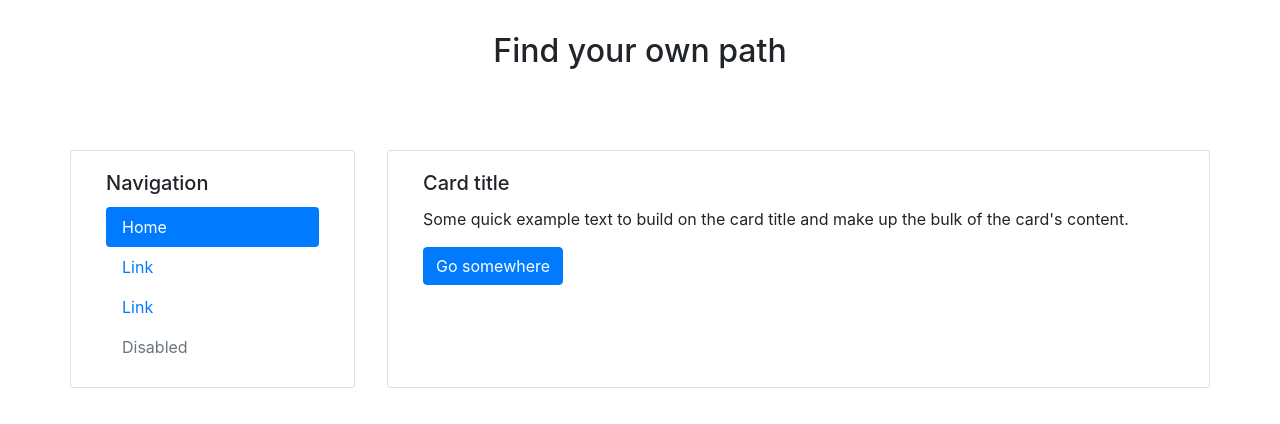
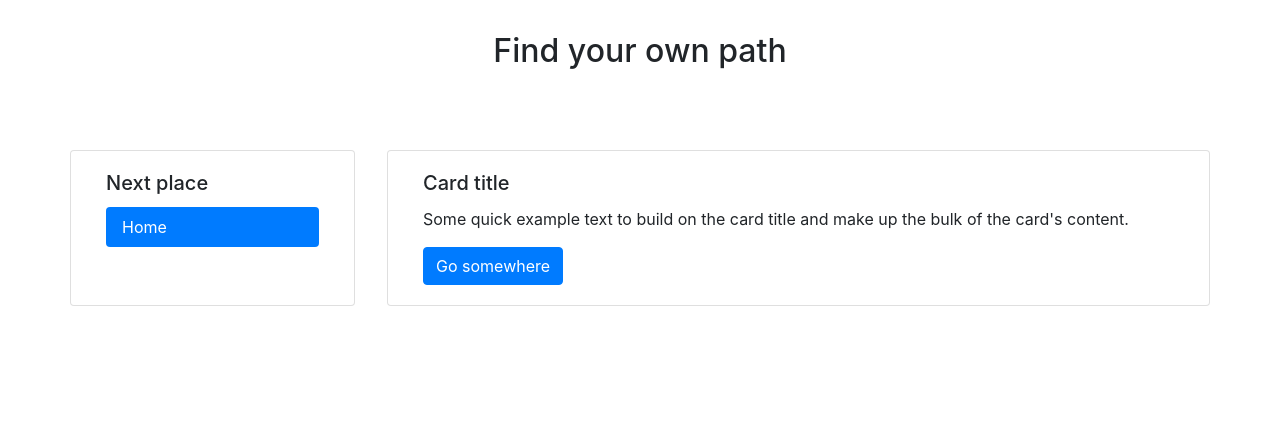
Before and after one commit to SiwyKrzysiek/find-your-path, a React (Create React App) app: page / in a window 1280 px wide. Shown: the top 424 px of the page. Built offline with nearby package versions, Linux system fonts and the light colour scheme.

Commit message:
Inject children to navigation

```diff
--- a/src/App.js
+++ b/src/App.js
@@ -32,7 +32,9 @@ class App extends React.Component {
           <main className="container">
             <div className="row">
 
-              <Navigation></Navigation>
+              <Navigation>
+                <Link to="/home" className="nav-link active">Home</Link>
+              </Navigation>
 
               <div className="card col" style={{ "width": "18rem;" }}>
                 {/* <img src="..." className="card-img-top" alt="..." /> */}
--- a/src/Navigation.js
+++ b/src/Navigation.js
@@ -1,26 +1,17 @@
 import React from "react";
-import { Link } from "react-router-dom"
 
 export default function Navigation(props) {
     return (
         <div className="card col-3 navigation">
             <div className="card-body">
-
-                <h5 className="card-title">Navigation</h5>
+                <h5 className="card-title">Next place</h5>
 
                 <ul class="nav nav-pills flex-column">
-                    <li className="nav-item">
-                        <Link to="/home" className="nav-link active">Home</Link>
-                    </li>
-                    <li className="nav-item">
-                        <a class="nav-link" href="#">Link</a>
-                    </li>
-                    <li className="nav-item">
-                        <a class="nav-link" href="#">Link</a>
-                    </li>
-                    <li className="nav-item">
-                        <a class="nav-link disabled" href="#">Disabled</a>
-                    </li>
+                    {React.Children.map(props.children, (child, i) => (
+                        <li className="nav-item">
+                            {child}
+                        </li>
+                    ))}
                 </ul>
             </div>
         </div>
```
